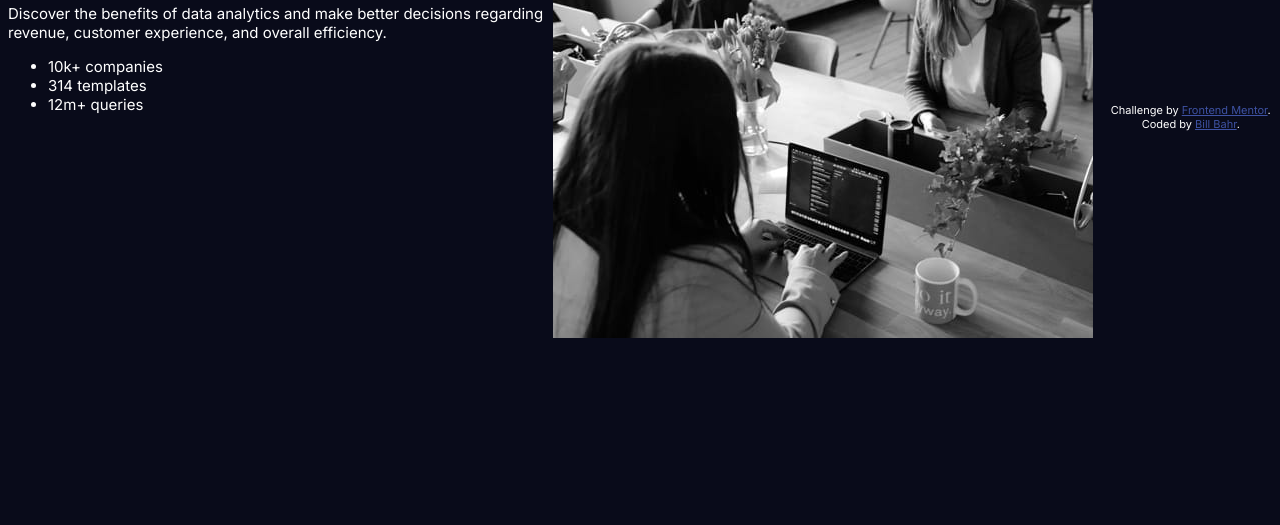
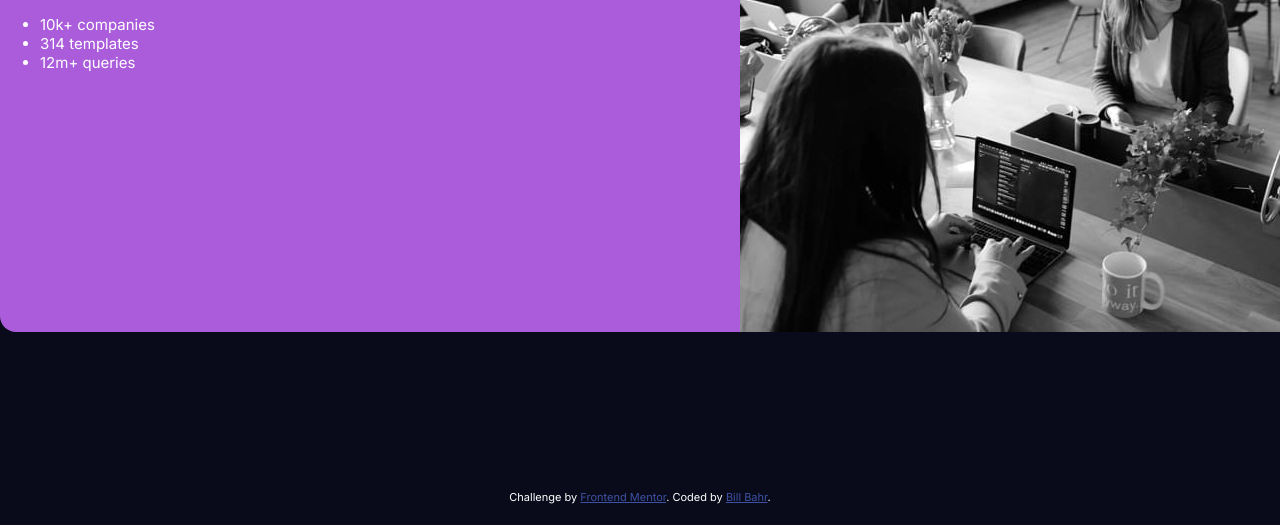
Before and after one commit to billbahr/stats-preview-card-component, a plain HTML site: page index.html in a window 1280 px wide. Shown: the part 291-816 px from the top of the page. Drawn offline with Linux system fonts and the light colour scheme.

Commit message:
Update layout

```diff
--- a/css/styles.css
+++ b/css/styles.css
@@ -27,19 +27,33 @@ body {
     font-size: 15px;
     background: var(--verydkblue);
     color: var(--white);
-    display:flex;
-    align-items: center;
-    justify-content: center;
-    width: 100%;
-    min-height: 100vh;
 }
 main {
+    position: absolute;
+    top: 50%;
+    left: 50%;
+    margin-right: -50%;
+    transform: translate(-50%, -50%)
+}
+.component {
     display: flex;
+    border-radius: 1rem;
+    background-color: var(--softviolet);
+}
+.image>img {
+    display: block;
 }
 /* footer */
+footer {
+    position: absolute;
+    bottom: 0.3rem;
+    left: 50%;
+    margin-right: -50%;
+    transform: translate(-50%, 0);
+}
 .attribution {
     font-size: 11px;
-    text-align: center;
+    color: var(--white);
 }
 .attribution a {
     color: hsl(228, 45%, 44%);
--- a/index.html
+++ b/index.html
@@ -12,6 +12,7 @@
 </head>
 <body>
   <main>
+    <div class="component">
       <div class="description">
         <h1>Get <span>insights</span> that help your business grow.</h1>
         <p>
@@ -27,6 +28,7 @@
       <div class="image">
         <img src="images/image-header-desktop.jpg" alt="People working"/>
       </div>
+    </div>
   </main>
   <footer>
     <div class="attribution">
```
Lines whose indentation alone changed are shown as unchanged.
